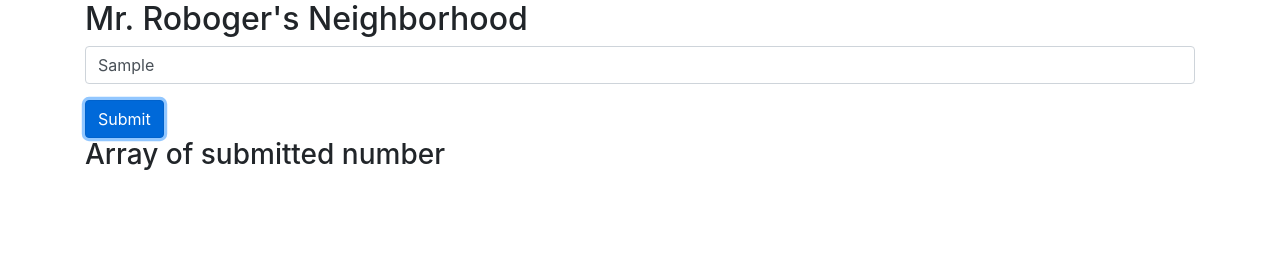
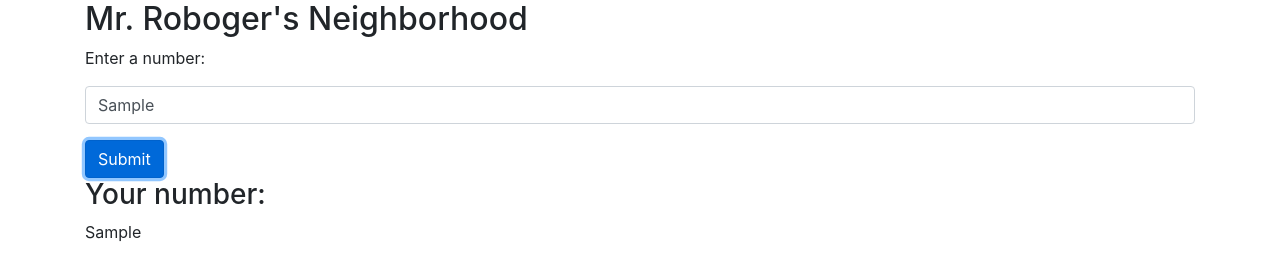
Before and after one commit to aracelivaldovinos/WK3-Independent-Project, a plain HTML site: page index.html in a window 1280 px wide. Both pictures are taken after typing "Sample" into the empty fields and a click on the button "Submit". Drawn offline with Linux system fonts and the light colour scheme.

Commit message:
WOP: recognize and replace 1 with Beep! I am unsure how to join the two functions together

```diff
--- a/index.html
+++ b/index.html
@@ -8,17 +8,19 @@
   <title>Mr. Roboger's Neighborhood</title>
 </head>
 <body>
-  <div class=container>
-    <h2> Mr. Roboger's Neighborhood</h2>
-    <form id="formOne">
-      <div class="form-group">
-        <input type="text" id="word" class="form-control">
+  <div class="container">
+  <form id="formOne">
+    <div class="form-group">
+      <h2>Mr. Roboger's Neighborhood</h2>
+      <p>Enter a number:</p>
+      <input type="text" class="form-control" id="number" />
       </div>
-      <button type="button" class="btn btn-primary">Submit</button>
+
+      <button type="submit" class="btn btn-primary">Submit</button>
     </form>
-    <h3>Array of submitted number</h3>
-    <p><span id="array"></span></p>
 
+    <h3>Your number:</h3>
+    <p id="array"></p>
   </div>
 
 </body>
--- a/js/scripts.js
+++ b/js/scripts.js
@@ -1,10 +1,40 @@
 //UI Logic
 $("document").ready(function(){
-$("form#formOne").submit(function(event){
-  event.preventDefault();
-  const text = $("input#word").val()
+  $("form#formOne").submit(function(event){
+    event.preventDefault();
+    const number = $("input#number").val()
+    const arrayOutput = beepBoop(number)
 
-  $("#array").text(text)
+    $("#array").text(arrayOutput)
 
-})
+  });
 });
+
+//Business Logic
+
+function beepBoop (string) {
+  const number = parseInt(string)
+  const output = [ ]
+  for (let i=0; i <=number; i+=1) {
+  output.push(i)
+  }
+  return output
+}
+
+function beepBoop (numbers) {
+  const numbersArray = numbers.split();
+  const selectNumbers = ["1", "2", "3"]
+  let word= []
+  for (let i=0; i < selectNumbers.length; i++) {
+    if (numbers.includes(selectNumbers[2])) {
+      return word = "Won't you be my neighbor?"
+    }
+    else if (numbers.includes(selectNumbers[1])){
+      return word = "Boop!"
+    }
+    else if (numbers.includes(selectNumbers[0])) {
+      return word = "Beep!"
+    }
+  }
+  return numbersArray
+}
```
Also changed, not shown: 1 other file.
